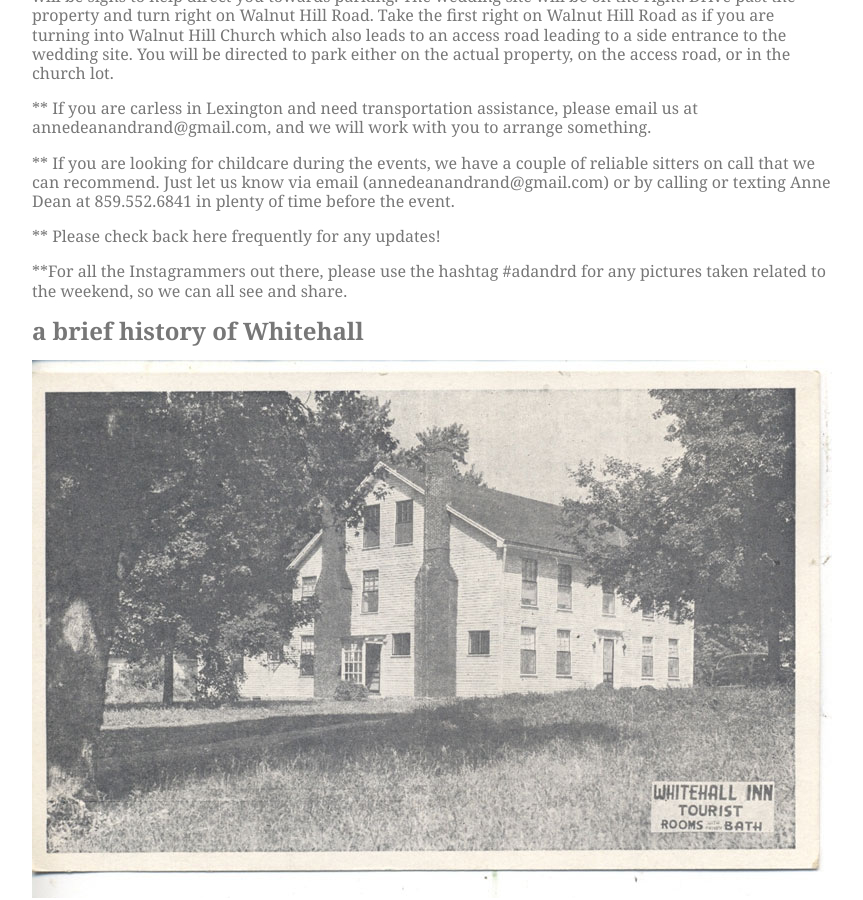
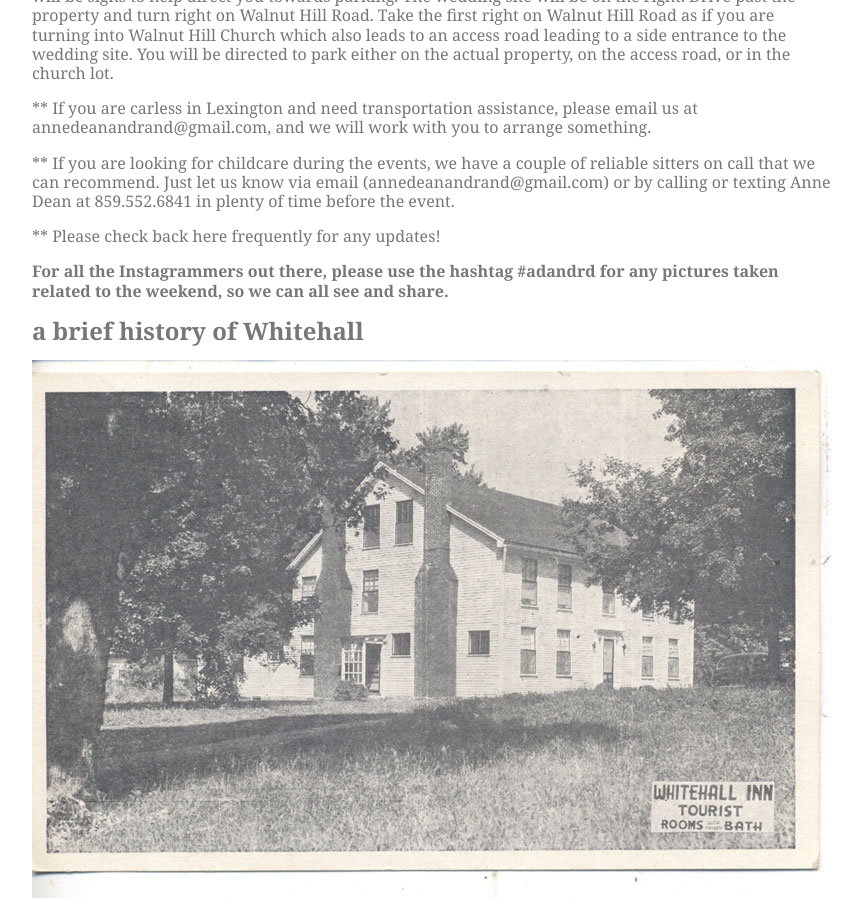
Before and after one commit to nikolaiwarner/annedeanandrand.com, a Jekyll site: the page built from weekend.md, in a window 1280 px wide and 900 px high, scrolled down 1056 px. Shown: the whole window, without its empty margins (208-1071 px from the left). Built offline with Jekyll 4.4.1, drawn with Linux system fonts in a browser that asks for light colours.

```diff
--- a/weekend.md
+++ b/weekend.md
@@ -23,7 +23,7 @@ The adults-only (with the exception of family members) ceremony and reception wi
 ** Please check back here frequently for any updates!
 
 
-**For all the Instagrammers out there, please use the hashtag  #adandrd for any pictures taken related to the weekend, so we can all see and share.
+**For all the Instagrammers out there, please use the hashtag #adandrd for any pictures taken related to the weekend, so we can all see and share.**
 
 ## a brief history of Whitehall
 
```
